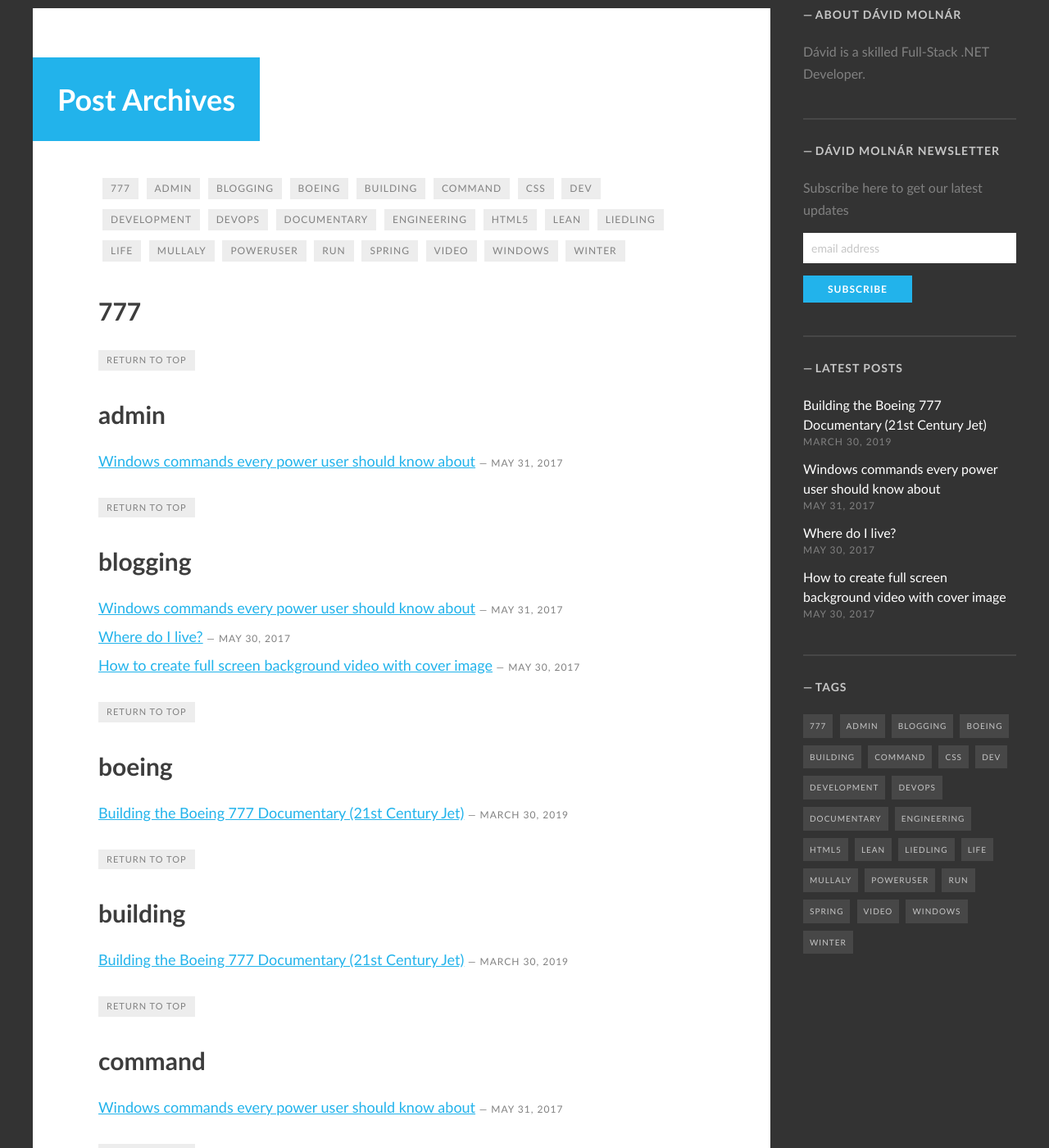
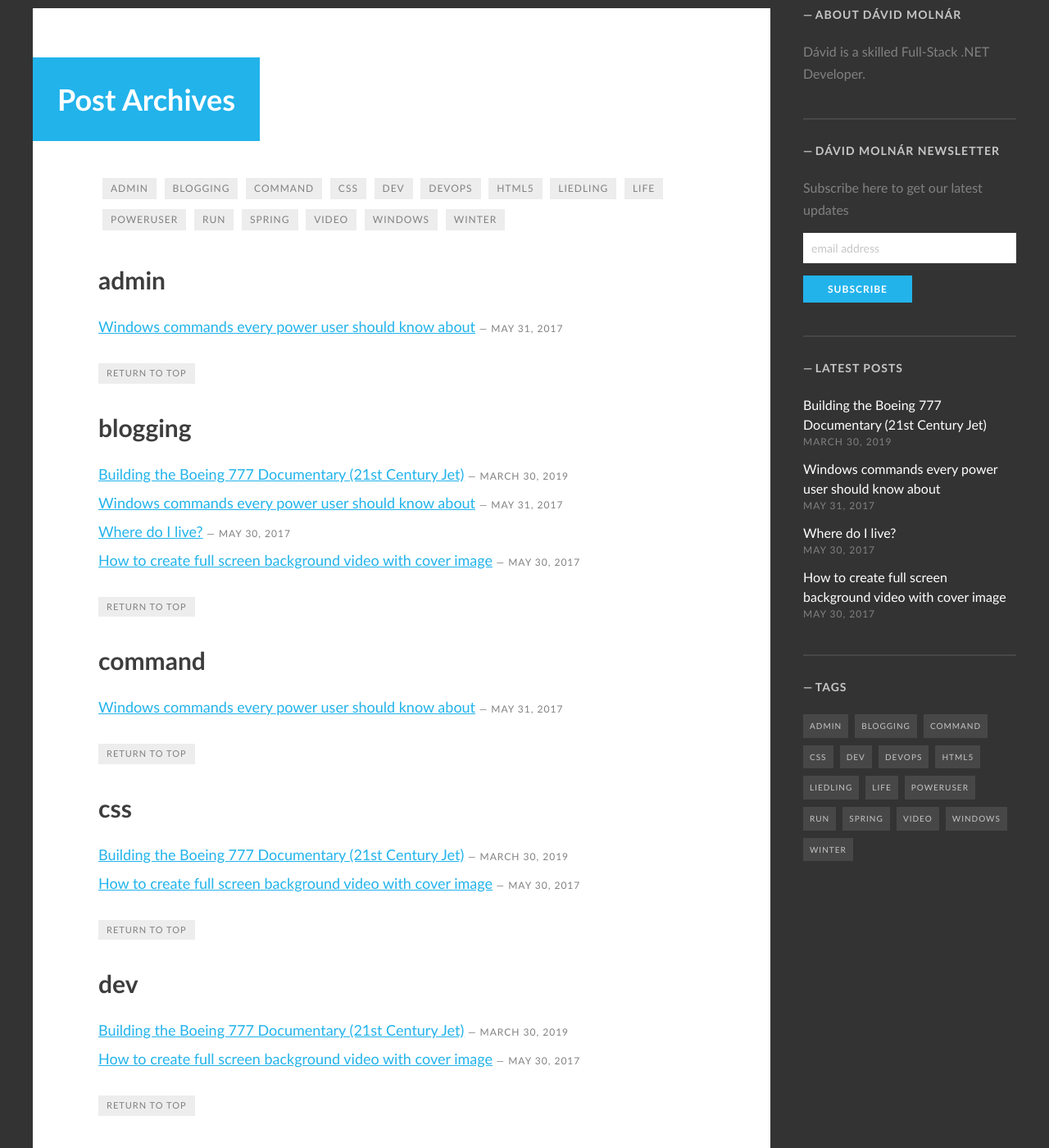
Before and after one commit to mdavid626/blog, a Jekyll site: the page built from tags/index.html, in a window 1280 px wide and 1400 px high, scrolled down 233 px. Shown: the whole window at 82% size. Built offline with Jekyll 4.4.1, drawn with Linux system fonts in a browser that asks for light colours; some web fonts are replaced; some of the changed text lies outside the part shown.

Commit message:
Update 2019-03-30-Boeing-777-documentary.md

```diff
--- a/_posts/2019-03-30-Boeing-777-documentary.md
+++ b/_posts/2019-03-30-Boeing-777-documentary.md
@@ -3,7 +3,7 @@ layout: post
 title:  "Building the Boeing 777 Documentary (21st Century Jet)"
 date:   2019-03-30
 banner_image: United_Airlines_777_N797UA_LAX.jpg
-tags: [boeing, 777, building, mullaly, lean, engineering, development, documentary]
+tags: [blogging, html5, video, dev, css]
 ---
 
 So, you want a beautiful full screen background HTML5 video on your site, don't you?
```
